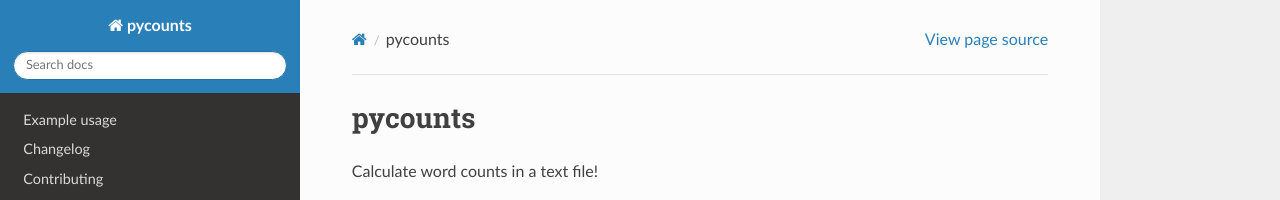
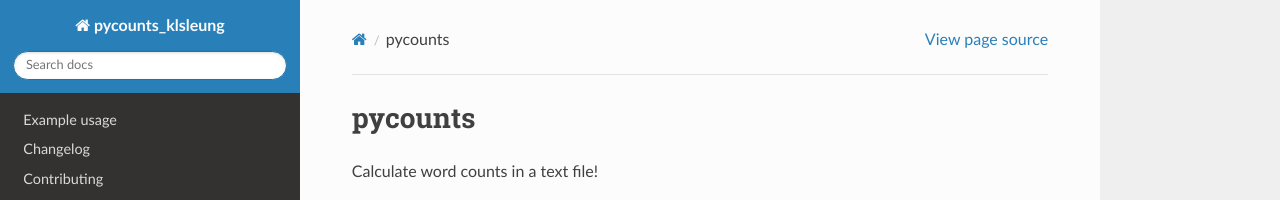
Before and after one commit to stevenleung2018/pycounts, a Sphinx documentation site: the page built from docs/index.md, in a window 1280 px wide. Shown: the top 200 px of the page. Built offline with Sphinx 7.4.7 and the Read the Docs theme 2.0.0, drawn with Linux system fonts in a browser that asks for light colours; pages that are not in the unit, such as notebooks, are missing from menus.

Commit message:
Rename package.

```diff
--- a/docs/conf.py
+++ b/docs/conf.py
@@ -6,7 +6,7 @@
 
 # -- Project information -----------------------------------------------------
 
-project = u"pycounts"
+project = u"pycounts_klsleung"
 copyright = u"2022, Steven Leung"
 author = u"Steven Leung"
 
--- a/pyproject.toml
+++ b/pyproject.toml
@@ -2,9 +2,8 @@
 name = "pycounts_klsleung"
 version = "0.1.0"
 description = "Calculate word counts in a text file!"
-authors = ["Steven Leung"]
+authors = ["Steven Leung <klsleung@student.ubc.ca>"]
 license = "MIT"
-readme = "README.md"
 
 [tool.poetry.dependencies]
 python = "^3.9"
```
Also changed, not shown: 2 other files.
